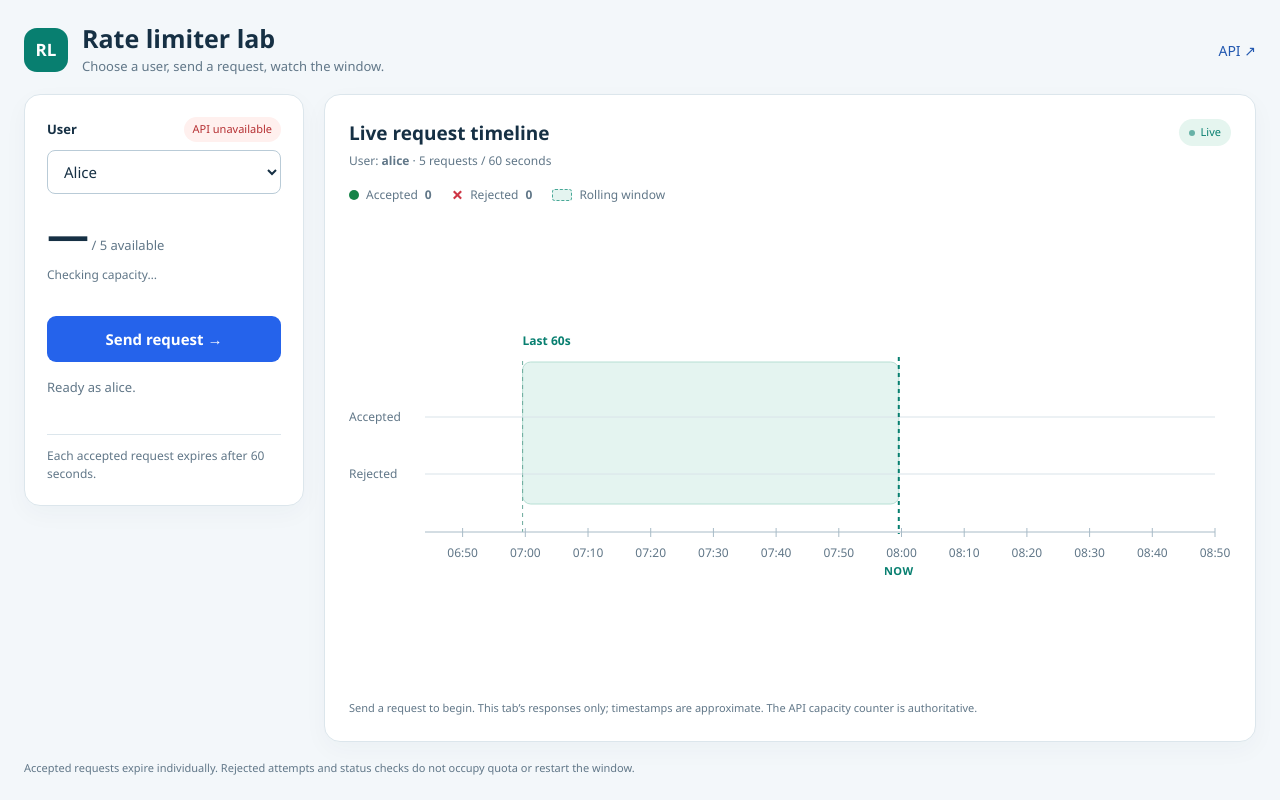
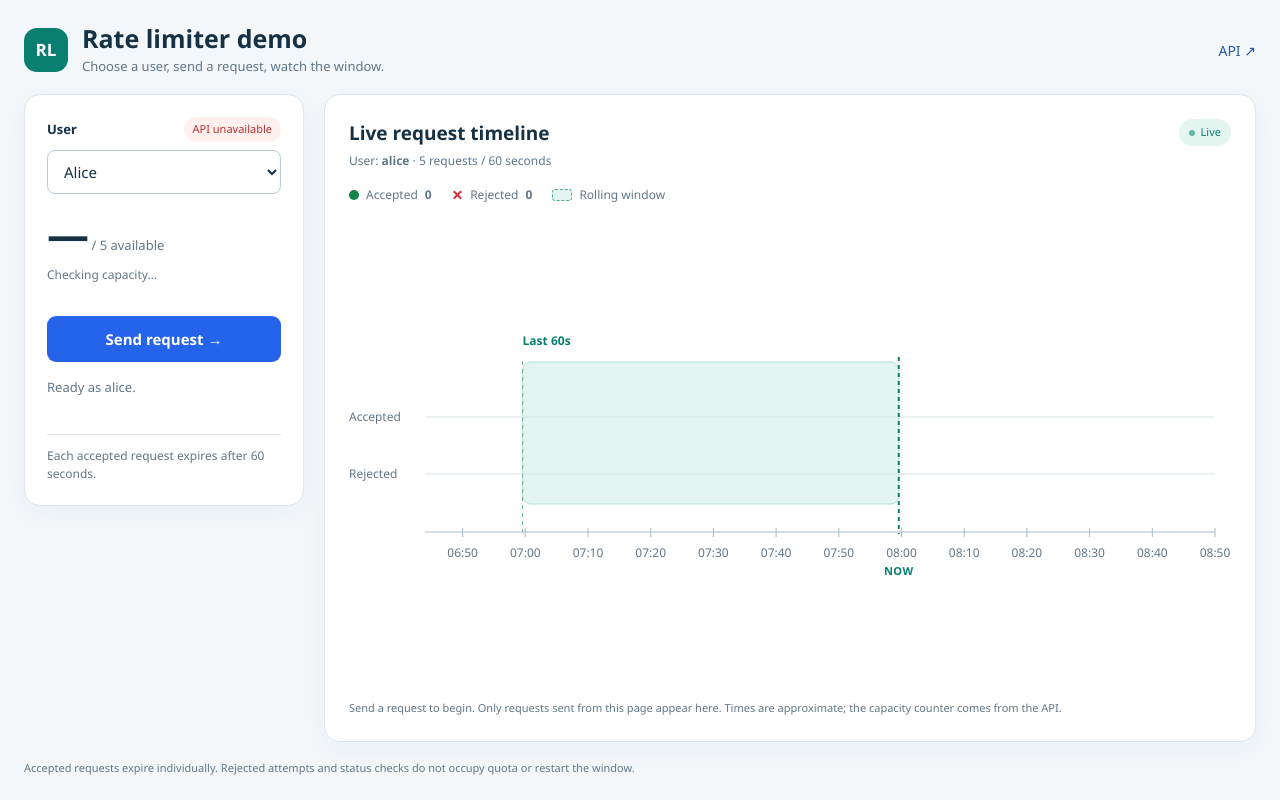
Before and after one commit to Mett-2002/rate_limiter, a Django app: template demo_website_using_rate_limiter/support/templates/support/home.html in a window 1280 px wide. Run offline with Django 5.2, Linux system fonts and the light colour scheme; the template is opened without the code that fills it, so the values that code supplies are empty; parts of the project's set-up code (start-up, migrations or seed data) failed here and were passed over.

Commit message:
Clean up stale code and simplify project documentation

```diff
--- a/demo_website_using_rate_limiter/demo_config/settings.py
+++ b/demo_website_using_rate_limiter/demo_config/settings.py
@@ -24,7 +24,6 @@ TEMPLATES = [{
     "DIRS": [],
     "APP_DIRS": True,
     "OPTIONS": {"context_processors": [
-        "django.template.context_processors.request",
         "django.template.context_processors.csrf",
     ]},
 }]
--- a/demo_website_using_rate_limiter/manage.py
+++ b/demo_website_using_rate_limiter/manage.py
@@ -1,4 +1,4 @@
-"""Run the independent demo website, not the rate-limiter API."""
+"""Management entry point for the demo website."""
 import os
 import sys
 
--- a/demo_website_using_rate_limiter/support/client.py
+++ b/demo_website_using_rate_limiter/support/client.py
@@ -1,4 +1,4 @@
-"""A small HTTP client; this file never imports the limiter's Python code."""
+"""HTTP client for the rate-limiter API."""
 import json
 from urllib.error import HTTPError
 from urllib.parse import urlencode
--- a/demo_website_using_rate_limiter/support/templates/support/home.html
+++ b/demo_website_using_rate_limiter/support/templates/support/home.html
@@ -4,7 +4,7 @@
 <head>
   <meta charset="utf-8">
   <meta name="viewport" content="width=device-width, initial-scale=1">
-  <title>Rate limiter lab</title>
+  <title>Rate limiter demo</title>
   <link rel="stylesheet" href="{% static 'support/demo.css' %}?v={{ asset_version }}">
   <script src="{% static 'support/timeline.js' %}?v={{ asset_version }}" defer></script>
   <script src="{% static 'support/demo.js' %}?v={{ asset_version }}" defer></script>
@@ -13,7 +13,7 @@
   <main class="shell">
     <header class="page-header">
       <div class="brand-icon" aria-hidden="true">RL</div>
-      <div><h1>Rate limiter lab</h1><p>Choose a user, send a request, watch the window.</p></div>
+      <div><h1>Rate limiter demo</h1><p>Choose a user, send a request, watch the window.</p></div>
       <a class="api-link" href="http://127.0.0.1:8200/" target="_blank" rel="noopener">API ↗</a>
     </header>
     <div class="workspace">
@@ -43,7 +43,7 @@
           <span><i class="legend-window" aria-hidden="true"></i>Rolling window</span>
         </div>
         <div class="timeline-plot"><svg id="request-timeline" role="img" aria-labelledby="timeline-svg-title timeline-svg-description" viewBox="0 0 900 270"></svg></div>
-        <p class="timeline-note"><span id="timeline-empty">Send a request to begin. </span>This tab’s responses only; timestamps are approximate. The API capacity counter is authoritative.</p>
+        <p class="timeline-note"><span id="timeline-empty">Send a request to begin. </span>Only requests sent from this page appear here. Times are approximate; the capacity counter comes from the API.</p>
         <p id="timeline-announcement" class="sr-only" role="status"></p>
       </section>
     </div>
--- a/demo_website_using_rate_limiter/support/tests.py
+++ b/demo_website_using_rate_limiter/support/tests.py
@@ -1,4 +1,4 @@
-"""Demo tests mock only its HTTP boundary; root API tests use real Redis."""
+"""Tests for the demo views and HTTP client."""
 import io
 import json
 from hashlib import sha256
@@ -25,7 +25,6 @@ class DemoTests(SimpleTestCase):
     def test_home_does_not_render_api_key(self):
         response = self.client.get("/")
         self.assertContains(response, 'id="request-form"')
-        self.assertNotContains(response, 'id="message-form"')
         self.assertNotContains(response, "private-demo-test-key")
 
     def test_home_versions_all_assets_and_prevents_stale_html(self):
--- a/rate_limiter_api/config/urls.py
+++ b/rate_limiter_api/config/urls.py
@@ -5,7 +5,6 @@ from drf_spectacular.views import SpectacularAPIView, SpectacularSwaggerView
 
 urlpatterns = [
     path("", RedirectView.as_view(pattern_name="api-docs"), name="api-index"),
-    path("playground/", RedirectView.as_view(pattern_name="api-docs"), name="playground"),
     path("api/docs/", SpectacularSwaggerView.as_view(url_name="schema", template_name="limiter/swagger.html"), name="api-docs"),
     path("api/schema/", SpectacularAPIView.as_view(), name="schema"),
     path("admin/", admin.site.urls),
--- a/rate_limiter_api/limiter/admin.py
+++ b/rate_limiter_api/limiter/admin.py
@@ -1,4 +1,4 @@
-"""Provision API clients and issue keys without a Python shell."""
+"""API client settings and key management."""
 from django.contrib import admin
 from django.core.exceptions import PermissionDenied
 from django.shortcuts import get_object_or_404
@@ -28,7 +28,7 @@ class APIClientAdmin(admin.ModelAdmin):
     def key_response(self, request, obj, token=None):
         response = TemplateResponse(request, "admin/limiter/api_client_key.html", {
             **self.admin_site.each_context(request),
-            "title": "API client API key", "api_client": obj, "token": token,
+            "title": "API key", "api_client": obj, "token": token,
             "change_url": reverse("admin:limiter_apiclient_change", args=[obj.pk]),
         })
         response["Cache-Control"] = "no-store"
--- a/rate_limiter_api/limiter/models.py
+++ b/rate_limiter_api/limiter/models.py
@@ -27,7 +27,7 @@ class APIClient(models.Model):
 
     @property
     def is_authenticated(self):
-        # DRF reads this AFTER our authentication class verifies the key.
+        # DRF checks this after API key authentication.
         return True
 
     def save(self, *args, **kwargs):
--- a/rate_limiter_api/limiter/schema.py
+++ b/rate_limiter_api/limiter/schema.py
@@ -1,4 +1,4 @@
-"""OpenAPI documentation for the existing authentication and HTTP responses."""
+"""OpenAPI authentication and response definitions."""
 from drf_spectacular.extensions import OpenApiAuthenticationExtension, OpenApiSerializerExtension
 from drf_spectacular.types import OpenApiTypes
 from drf_spectacular.utils import OpenApiParameter, OpenApiResponse
@@ -45,6 +45,7 @@ USER_ID = {
     "description": "End-user identifier supplied by the calling service; whitespace is trimmed.",
 }
 
+
 class UserRequestSchema(OpenApiSerializerExtension):
     """Document the serializer's strict rejection of unknown fields."""
     target_class = "limiter.serializers.UserRequestSerializer"
--- a/rate_limiter_api/limiter/services.py
+++ b/rate_limiter_api/limiter/services.py
@@ -37,7 +37,7 @@ def _history_key(api_client, user_id):
 
 
 def check_limit(api_client, user_id, *, consume_request=True, now_us=None):
-    """now_us is ONLY for deterministic Python tests, never a request parameter."""
+    """Use now_us for the test clock; API callers cannot set it."""
     if api_client.pk is None:
         raise ValueError("Save the API client before checking its quota.")
     if api_client.max_requests < 1 or api_client.window_seconds < 1:
--- a/rate_limiter_api/limiter/views.py
+++ b/rate_limiter_api/limiter/views.py
@@ -1,4 +1,4 @@
-"""HTTP contract; the atomic algorithm lives in services.py and Lua."""
+"""Rate-limit API views."""
 from django.conf import settings
 from redis.exceptions import RedisError
 from drf_spectacular.utils import extend_schema, OpenApiParameter, OpenApiResponse
@@ -58,7 +58,6 @@ class AuthenticatedClientView(APIView):
 
 
 class ConsumeView(AuthenticatedClientView):
-    """POST one new attempt. Each accepted call consumes one slot."""
     @extend_schema(
         summary="Consume one request", tags=["Limits"],
         description="Each accepted call consumes one slot. Rejected calls consume none. Only user_id is accepted.",
@@ -75,7 +74,6 @@ class ConsumeView(AuthenticatedClientView):
 
 
 class StatusView(AuthenticatedClientView):
-    """GET prunes expired history without consuming a slot."""
     @extend_schema(
         summary="Check status", tags=["Limits"],
         description="Removes expired history without consuming capacity. Returns 200 even when allowed is false.",
```
Also changed, not shown: README.md, 1 other file.
